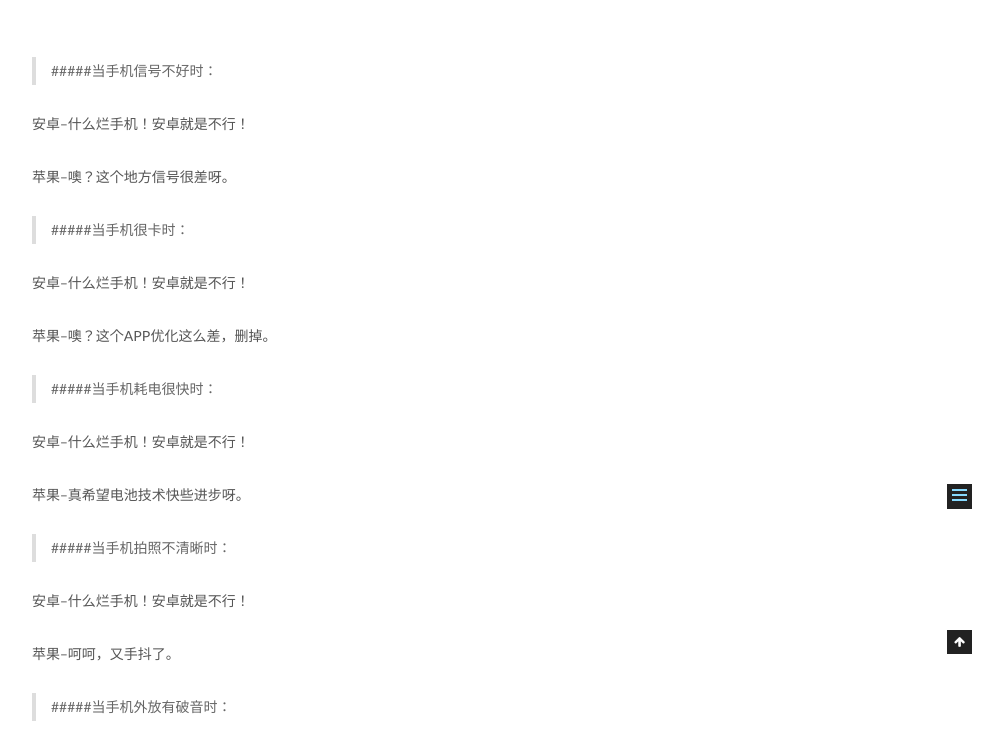
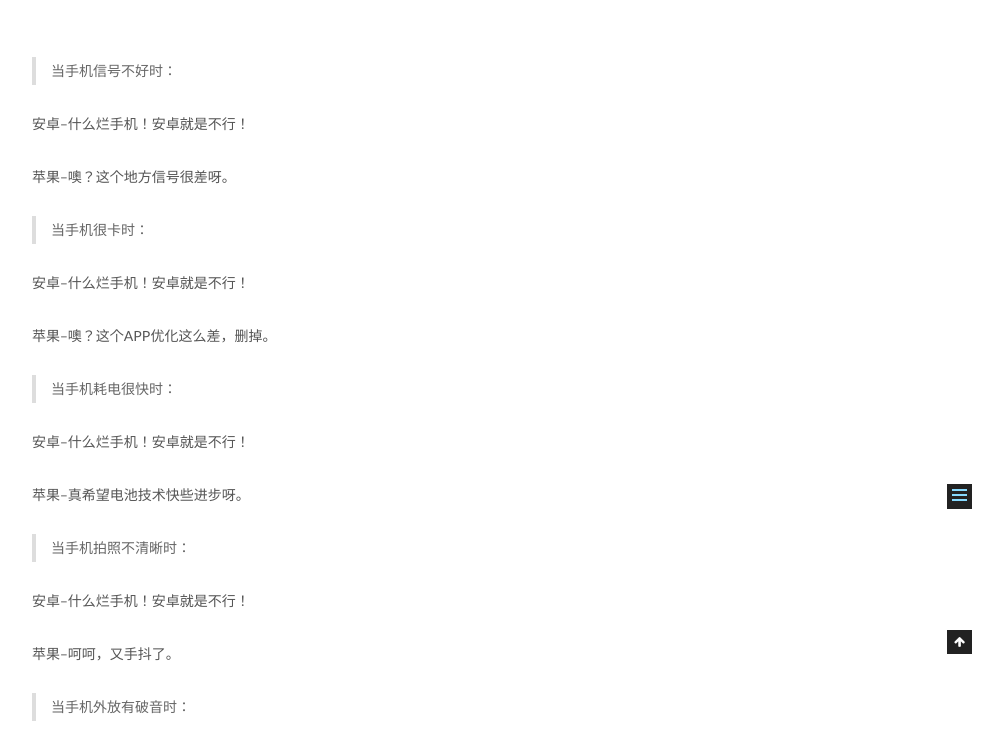
Before and after one commit to bradamen/bradamen.github.io, a plain HTML site: page 2016/04/19/Android是一种信仰/index.html in a window 1280 px wide. Shown: the part 246-980 px from the top of the page, without its empty margins (258-1261 px from the left). Drawn offline with Linux system fonts and the light colour scheme.

Commit message:
Site updated: 2016-04-19 15:57:25

```diff
--- a/2016/04/19/Android是一种信仰/index.html
+++ b/2016/04/19/Android是一种信仰/index.html
@@ -80,70 +80,82 @@
 
 
 
-<meta name="description" content="#####当手机信号不好时：
+<meta name="description" content="当手机信号不好时：
 
 安卓–什么烂手机！安卓就是不行！
 苹果–噢？这个地方信号很差呀。
 
-#####当手机很卡时：
+当手机很卡时：
 
 安卓–什么烂手机！安卓就是不行！
 苹果–噢？这个APP优化这么差，删掉。
 
-#####当手机耗电很快时：
+当手机耗电很快时：
 
 安卓–什么烂手机！安卓就是不行！
 苹果–真希望电池技术快些进步呀。
 
-#####当手机拍照不清晰时：
+当手机拍照不清晰时：
 
 安卓–什么烂手机！安卓就是不行！
-苹果–呵呵，又手抖了。">
+苹果–呵呵，又手抖了。
+
+当手机外放有破音时：
+
+安卓–什么烂手">
 <meta property="og:type" content="article">
 <meta property="og:title" content="Android是一种信仰">
 <meta property="og:url" content="http://bradamen.com/2016/04/19/Android是一种信仰/index.html">
 <meta property="og:site_name" content="bradamen">
-<meta property="og:description" content="#####当手机信号不好时：
+<meta property="og:description" content="当手机信号不好时：
 
 安卓–什么烂手机！安卓就是不行！
 苹果–噢？这个地方信号很差呀。
 
-#####当手机很卡时：
+当手机很卡时：
 
 安卓–什么烂手机！安卓就是不行！
 苹果–噢？这个APP优化这么差，删掉。
 
-#####当手机耗电很快时：
+当手机耗电很快时：
 
 安卓–什么烂手机！安卓就是不行！
 苹果–真希望电池技术快些进步呀。
 
-#####当手机拍照不清晰时：
+当手机拍照不清晰时：
 
 安卓–什么烂手机！安卓就是不行！
-苹果–呵呵，又手抖了。">
-<meta property="og:updated_time" content="2016-04-19T07:55:45.908Z">
+苹果–呵呵，又手抖了。
+
+当手机外放有破音时：
+
+安卓–什么烂手">
+<meta property="og:updated_time" content="2016-04-19T07:57:08.497Z">
 <meta name="twitter:card" content="summary">
 <meta name="twitter:title" content="Android是一种信仰">
-<meta name="twitter:description" content="#####当手机信号不好时：
+<meta name="twitter:description" content="当手机信号不好时：
 
 安卓–什么烂手机！安卓就是不行！
 苹果–噢？这个地方信号很差呀。
 
-#####当手机很卡时：
+当手机很卡时：
 
 安卓–什么烂手机！安卓就是不行！
 苹果–噢？这个APP优化这么差，删掉。
 
-#####当手机耗电很快时：
+当手机耗电很快时：
 
 安卓–什么烂手机！安卓就是不行！
 苹果–真希望电池技术快些进步呀。
 
-#####当手机拍照不清晰时：
+当手机拍照不清晰时：
 
 安卓–什么烂手机！安卓就是不行！
-苹果–呵呵，又手抖了。">
+苹果–呵呵，又手抖了。
+
+当手机外放有破音时：
+
+安卓–什么烂手">
 
 
 
@@ -336,27 +348,27 @@
 
 
         <blockquote>
-<p>#####当手机信号不好时：</p>
+<p>当手机信号不好时：</p>
 </blockquote>
 <p>安卓–什么烂手机！安卓就是不行！</p>
 <p>苹果–噢？这个地方信号很差呀。</p>
 <blockquote>
-<p>#####当手机很卡时：</p>
+<p>当手机很卡时：</p>
 </blockquote>
 <p>安卓–什么烂手机！安卓就是不行！</p>
 <p>苹果–噢？这个APP优化这么差，删掉。</p>
 <blockquote>
-<p>#####当手机耗电很快时：</p>
+<p>当手机耗电很快时：</p>
 </blockquote>
 <p>安卓–什么烂手机！安卓就是不行！</p>
 <p>苹果–真希望电池技术快些进步呀。</p>
 <blockquote>
-<p>#####当手机拍照不清晰时：</p>
+<p>当手机拍照不清晰时：</p>
 </blockquote>
 <p>安卓–什么烂手机！安卓就是不行！</p>
 <p>苹果–呵呵，又手抖了。</p>
 <blockquote>
-<p>#####当手机外放有破音时：</p>
+<p>当手机外放有破音时：</p>
 </blockquote>
 <p>安卓–什么烂手机！安卓就是不行！</p>
 <p>苹果–我靠，这歌这么差的音质还冒充无损！删掉。</p>
--- a/css/main.css
+++ b/css/main.css
@@ -1534,7 +1534,7 @@ pre .javascript .function {
   width: 4px;
   height: 4px;
   border-radius: 50%;
-  background: #abe033;
+  background: #9ed026;
 }
 .links-of-blogroll {
   font-size: 13px;
```
Also changed, not shown: index.html (+5 -5 lines).
